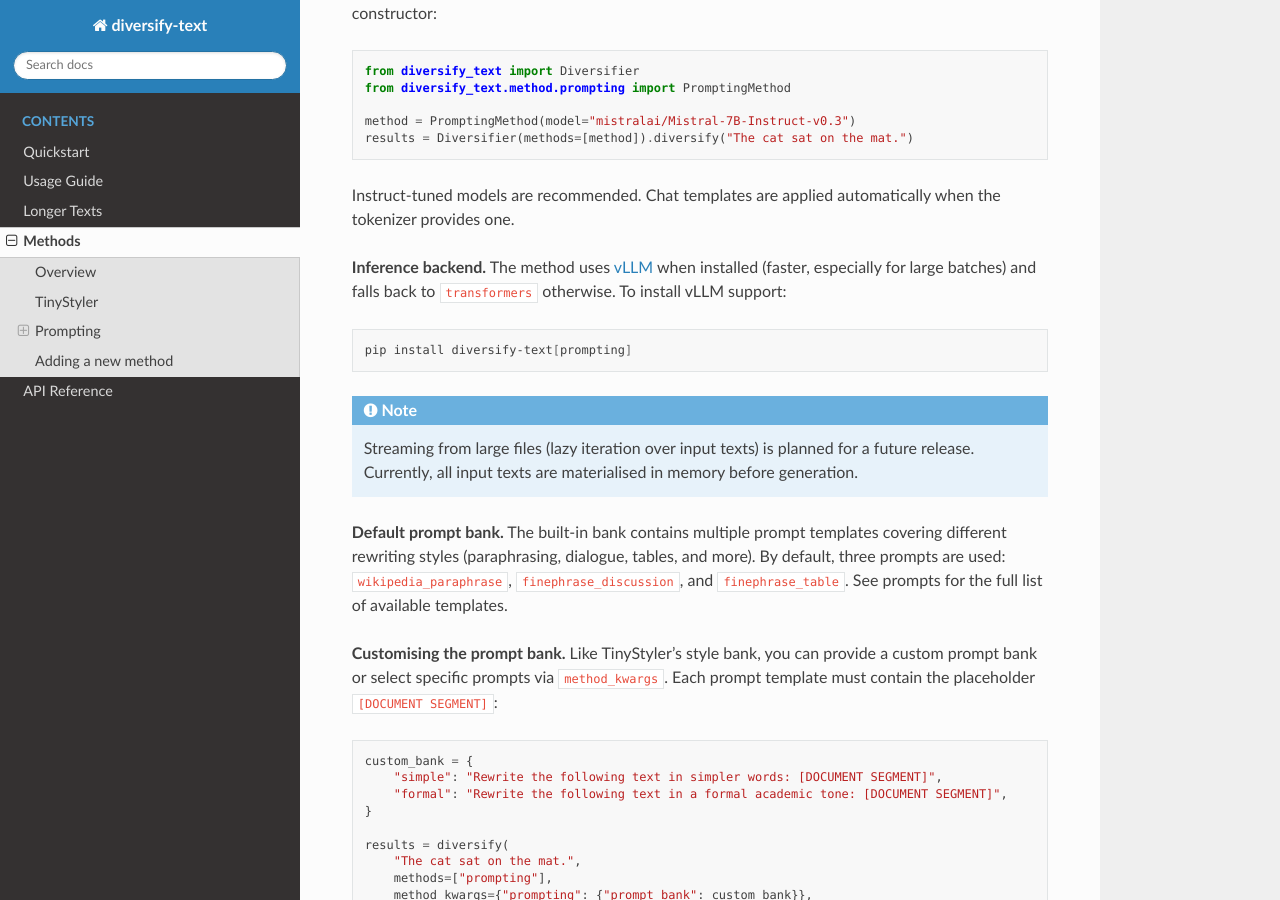
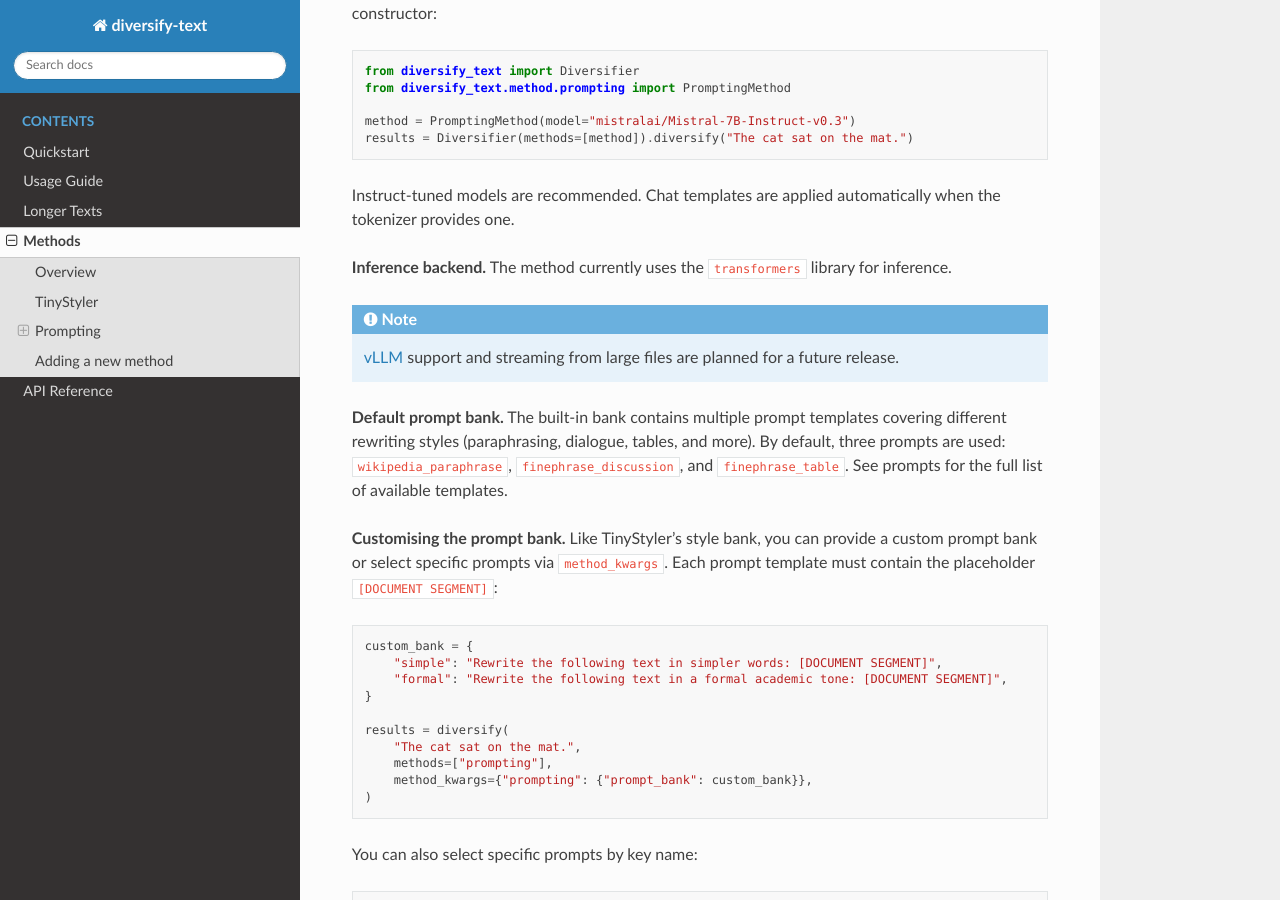
Before and after one commit to AnnaWegmann/diversify_text, a Sphinx documentation site: the page built from docs/methods.rst, in a window 1280 px wide and 900 px high, scrolled down 1569 px. Built offline with Sphinx 7.4.7 and the Read the Docs theme 3.1.0, drawn with Linux system fonts in a browser that asks for light colours; pages that are not in the unit, such as notebooks, are missing from menus.

Commit message:
- doc note for planning to add vllm and streaming support

```diff
--- a/docs/methods.rst
+++ b/docs/methods.rst
@@ -104,19 +104,13 @@ identifier to the constructor:
 Instruct-tuned models are recommended. Chat templates are applied automatically
 when the tokenizer provides one.
 
-**Inference backend.** The method uses `vLLM <https://vllm.ai/>`_ when
-installed (faster, especially for large batches) and falls back to
-``transformers`` otherwise. To install vLLM support:
-
-.. code-block:: bash
-
-   pip install diversify-text[prompting]
+**Inference backend.** The method currently uses the ``transformers`` library
+for inference.
 
 .. note::
 
-   Streaming from large files (lazy iteration over input texts) is planned for
-   a future release.  Currently, all input texts are materialised in memory
-   before generation.
+   `vLLM <https://vllm.ai/>`_ support and streaming from large files are
+   planned for a future release.
 
 **Default prompt bank.** The built-in bank contains multiple prompt templates
 covering different rewriting styles (paraphrasing, dialogue, tables, and more).
```
